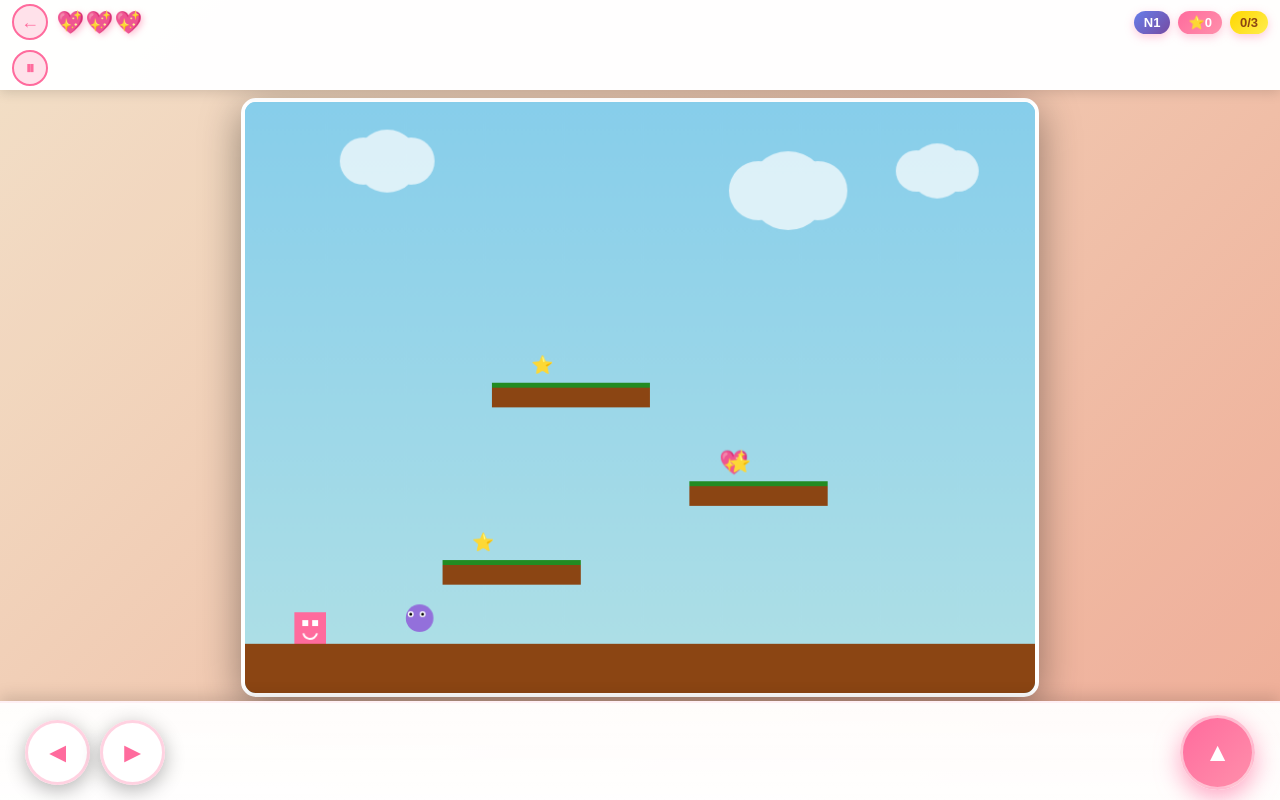
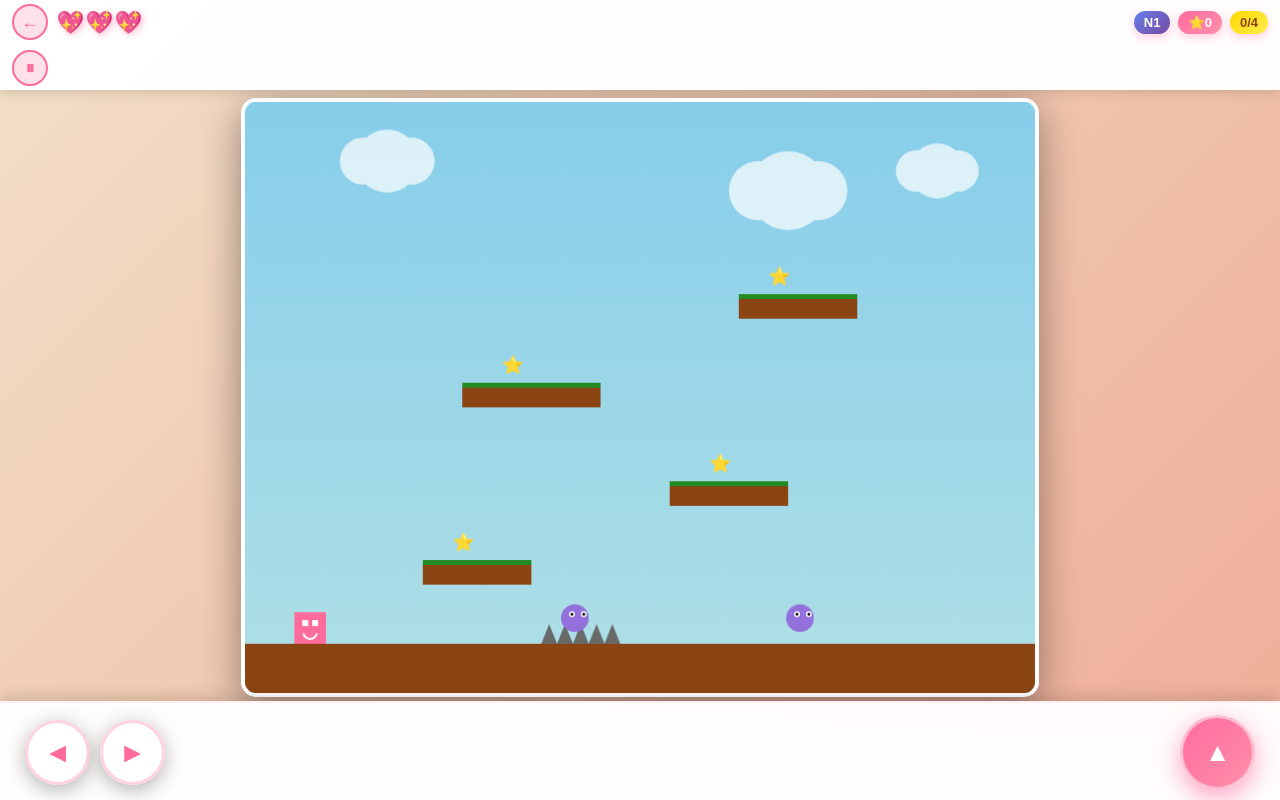
Before and after one commit to Angelinacorr/juegOPrueba, a plain HTML site: page index.html in a window 1280 px wide. Drawn offline with Linux system fonts and the light colour scheme.

Commit message:
Add files via upload

```diff
--- a/index.html
+++ b/index.html
@@ -6,7 +6,7 @@
     <meta name="apple-mobile-web-app-capable" content="yes">
     <meta name="apple-mobile-web-app-status-bar-style" content="black-translucent">
     <meta name="viewport" content="width=device-width, initial-scale=1.0, maximum-scale=1.0, user-scalable=no">
-    <title>Juego de Plataformas - Aventura del Amor</title>
+    <title>Juego de Plataformas - Aventura del Amor (Difícil)</title>
     <style>
         /* Reset y base */
         * {
@@ -658,7 +658,7 @@
                 vy: 0,
                 speed: 5,
                 jumpPower: 13,
-                gravity: 0.6,
+                gravity: 0.65,
                 onGround: false,
                 jumpsLeft: 1,
                 color: '#ff6b9d',
@@ -675,189 +675,224 @@
             let particles = [];
             let movingPlatforms = [];
 
-            // NIVELES MEJORADOS - Estrellas bien ubicadas, sin bugs
+            // NIVELES CON DIFICULTAD AUMENTADA
             const levels = [
                 {
-                    name: "Primeros Pasos del Amor",
-                    gravity: 0.6,
+                    name: "Comienzo del Desafío",
+                    gravity: 0.65,
                     platforms: [
                         { x: 0, y: 550, width: 800, height: 50, type: 'ground' },
-                        { x: 200, y: 470, width: 140, height: 20, type: 'normal' },
-                        { x: 450, y: 390, width: 140, height: 20, type: 'normal' },
-                        { x: 250, y: 290, width: 160, height: 20, type: 'normal' }
+                        { x: 180, y: 470, width: 110, height: 20, type: 'normal' },
+                        { x: 430, y: 390, width: 120, height: 20, type: 'normal' },
+                        { x: 220, y: 290, width: 140, height: 20, type: 'normal' },
+                        { x: 500, y: 200, width: 120, height: 20, type: 'normal' }
                     ],
                     enemies: [
-                        { x: 350, y: 510, width: 28, height: 28, speed: 1.8, dir: 1, minX: 150, maxX: 550 }
-                    ],
-                    traps: [],
-                    hearts: [
-                        { x: 480, y: 350, width: 24, height: 24 }
-                    ],
+                        { x: 320, y: 510, width: 28, height: 28, speed: 2.2, dir: 1, minX: 150, maxX: 500 },
+                        { x: 600, y: 510, width: 28, height: 28, speed: 2, dir: -1, minX: 500, maxX: 750 }
+                    ],
+                    traps: [
+                        { x: 300, y: 530, width: 80, height: 20, type: 'spikes' }
+                    ],
+                    hearts: [],
                     stars: [
-                        { x: 230, y: 435, width: 18, height: 18 },
-                        { x: 490, y: 355, width: 18, height: 18 },
-                        { x: 290, y: 255, width: 18, height: 18 }
+                        { x: 210, y: 435, width: 18, height: 18 },
+                        { x: 470, y: 355, width: 18, height: 18 },
+                        { x: 260, y: 255, width: 18, height: 18 },
+                        { x: 530, y: 165, width: 18, height: 18 }
                     ],
                     powerups: [],
                     movingPlatforms: []
                 },
                 {
-                    name: "Danza de Corazones",
-                    gravity: 0.6,
+                    name: "Saltos Precisos",
+                    gravity: 0.65,
                     platforms: [
-                        { x: 0, y: 550, width: 180, height: 50, type: 'ground' },
-                        { x: 620, y: 550, width: 180, height: 50, type: 'ground' },
-                        { x: 100, y: 430, width: 120, height: 20, type: 'normal' },
-                        { x: 580, y: 430, width: 120, height: 20, type: 'normal' },
-                        { x: 220, y: 280, width: 150, height: 20, type: 'normal' },
-                        { x: 450, y: 280, width: 150, height: 20, type: 'normal' }
+                        { x: 0, y: 550, width: 140, height: 50, type: 'ground' },
+                        { x: 660, y: 550, width: 140, height: 50, type: 'ground' },
+                        { x: 90, y: 430, width: 100, height: 20, type: 'normal' },
+                        { x: 610, y: 430, width: 100, height: 20, type: 'normal' },
+                        { x: 200, y: 320, width: 130, height: 20, type: 'normal' },
+                        { x: 470, y: 320, width: 130, height: 20, type: 'normal' },
+                        { x: 340, y: 210, width: 140, height: 20, type: 'normal' }
                     ],
                     movingPlatforms: [
-                        { x: 300, y: 380, width: 110, height: 20, speed: 2, minX: 250, maxX: 440, dir: 1 }
+                        { x: 280, y: 380, width: 100, height: 20, speed: 2.5, minX: 230, maxX: 470, dir: 1 }
                     ],
                     enemies: [
-                        { x: 100, y: 510, width: 28, height: 28, speed: 2, dir: 1, minX: 0, maxX: 180 },
-                        { x: 660, y: 510, width: 28, height: 28, speed: 2, dir: -1, minX: 620, maxX: 800 }
+                        { x: 80, y: 510, width: 28, height: 28, speed: 2.3, dir: 1, minX: 0, maxX: 140 },
+                        { x: 690, y: 510, width: 28, height: 28, speed: 2.3, dir: -1, minX: 660, maxX: 800 },
+                        { x: 230, y: 280, width: 28, height: 28, speed: 2, dir: 1, minX: 200, maxX: 330 },
+                        { x: 500, y: 280, width: 28, height: 28, speed: 2, dir: -1, minX: 470, maxX: 600 }
                     ],
                     traps: [
-                        { x: 210, y: 530, width: 380, height: 20, type: 'spikes' }
+                        { x: 170, y: 530, width: 460, height: 20, type: 'spikes' },
+                        { x: 320, y: 360, width: 60, height: 20, type: 'fire' }
                     ],
                     hearts: [
-                        { x: 350, y: 340, width: 24, height: 24 }
+                        { x: 370, y: 340, width: 24, height: 24 }
                     ],
                     stars: [
-                        { x: 140, y: 395, width: 18, height: 18 },
-                        { x: 630, y: 395, width: 18, height: 18 },
-                        { x: 260, y: 245, width: 18, height: 18 },
-                        { x: 500, y: 245, width: 18, height: 18 }
+                        { x: 125, y: 395, width: 18, height: 18 },
+                        { x: 650, y: 395, width: 18, height: 18 },
+                        { x: 240, y: 285, width: 18, height: 18 },
+                        { x: 520, y: 285, width: 18, height: 18 },
+                        { x: 380, y: 175, width: 18, height: 18 }
                     ],
                     powerups: [
                         { x: 360, y: 340, width: 20, height: 20, type: 'speed' }
                     ]
                 },
                 {
-                    name: "Camino de las Estrellas",
-                    gravity: 0.6,
+                    name: "Laberinto Elevado",
+                    gravity: 0.65,
                     platforms: [
-                        { x: 0, y: 550, width: 150, height: 50, type: 'ground' },
-                        { x: 650, y: 550, width: 150, height: 50, type: 'ground' },
-                        { x: 130, y: 460, width: 100, height: 20, type: 'normal' },
-                        { x: 580, y: 460, width: 100, height: 20, type: 'normal' },
-                        { x: 200, y: 360, width: 110, height: 20, type: 'normal' },
-                        { x: 510, y: 360, width: 110, height: 20, type: 'normal' },
-                        { x: 340, y: 250, width: 140, height: 20, type: 'normal' },
-                        { x: 280, y: 160, width: 260, height: 20, type: 'normal' }
+                        { x: 0, y: 550, width: 130, height: 50, type: 'ground' },
+                        { x: 670, y: 550, width: 130, height: 50, type: 'ground' },
+                        { x: 120, y: 460, width: 90, height: 20, type: 'normal' },
+                        { x: 590, y: 460, width: 90, height: 20, type: 'normal' },
+                        { x: 180, y: 360, width: 100, height: 20, type: 'normal' },
+                        { x: 520, y: 360, width: 100, height: 20, type: 'normal' },
+                        { x: 330, y: 250, width: 130, height: 20, type: 'normal' },
+                        { x: 250, y: 160, width: 120, height: 20, type: 'normal' },
+                        { x: 450, y: 160, width: 120, height: 20, type: 'normal' }
                     ],
                     movingPlatforms: [
-                        { x: 320, y: 410, width: 100, height: 20, speed: 2, minX: 280, maxX: 460, dir: 1 }
+                        { x: 310, y: 410, width: 90, height: 20, speed: 2.8, minX: 260, maxX: 490, dir: 1 },
+                        { x: 400, y: 310, width: 80, height: 20, speed: 2.2, minX: 340, maxX: 520, dir: -1 }
                     ],
                     enemies: [
-                        { x: 80, y: 510, width: 28, height: 28, speed: 2, dir: 1, minX: 0, maxX: 150 },
-                        { x: 690, y: 510, width: 28, height: 28, speed: 2, dir: -1, minX: 650, maxX: 800 },
-                        { x: 230, y: 320, width: 28, height: 28, speed: 1.5, dir: 1, minX: 200, maxX: 310 }
+                        { x: 70, y: 510, width: 28, height: 28, speed: 2.5, dir: 1, minX: 0, maxX: 130 },
+                        { x: 710, y: 510, width: 28, height: 28, speed: 2.5, dir: -1, minX: 670, maxX: 800 },
+                        { x: 150, y: 420, width: 28, height: 28, speed: 2.2, dir: 1, minX: 120, maxX: 210 },
+                        { x: 220, y: 320, width: 28, height: 28, speed: 2, dir: 1, minX: 180, maxX: 280 },
+                        { x: 560, y: 320, width: 28, height: 28, speed: 2, dir: -1, minX: 520, maxX: 620 }
                     ],
                     traps: [
-                        { x: 180, y: 530, width: 440, height: 20, type: 'spikes' }
+                        { x: 160, y: 530, width: 480, height: 20, type: 'spikes' },
+                        { x: 300, y: 230, width: 50, height: 20, type: 'fire' },
+                        { x: 420, y: 230, width: 50, height: 20, type: 'fire' }
                     ],
                     hearts: [
-                        { x: 385, y: 215, width: 24, height: 24 }
+                        { x: 370, y: 215, width: 24, height: 24 }
                     ],
                     stars: [
-                        { x: 165, y: 425, width: 18, height: 18 },
-                        { x: 620, y: 425, width: 18, height: 18 },
-                        { x: 240, y: 325, width: 18, height: 18 },
-                        { x: 550, y: 325, width: 18, height: 18 },
-                        { x: 380, y: 215, width: 18, height: 18 },
-                        { x: 360, y: 125, width: 18, height: 18 }
+                        { x: 155, y: 425, width: 18, height: 18 },
+                        { x: 630, y: 425, width: 18, height: 18 },
+                        { x: 220, y: 325, width: 18, height: 18 },
+                        { x: 560, y: 325, width: 18, height: 18 },
+                        { x: 370, y: 215, width: 18, height: 18 },
+                        { x: 290, y: 125, width: 18, height: 18 },
+                        { x: 490, y: 125, width: 18, height: 18 }
                     ],
                     powerups: [
-                        { x: 360, y: 370, width: 20, height: 20, type: 'doubleJump' }
+                        { x: 350, y: 370, width: 20, height: 20, type: 'doubleJump' }
                     ]
                 },
                 {
-                    name: "Escalera al Cielo",
-                    gravity: 0.6,
+                    name: "Torres del Destino",
+                    gravity: 0.65,
                     platforms: [
                         { x: 0, y: 550, width: 800, height: 50, type: 'ground' },
-                        { x: 160, y: 450, width: 120, height: 20, type: 'normal' },
-                        { x: 530, y: 450, width: 120, height: 20, type: 'normal' },
-                        { x: 100, y: 340, width: 130, height: 20, type: 'normal' },
-                        { x: 590, y: 340, width: 130, height: 20, type: 'normal' },
-                        { x: 320, y: 240, width: 180, height: 20, type: 'normal' },
-                        { x: 230, y: 150, width: 360, height: 20, type: 'normal' }
+                        { x: 140, y: 450, width: 110, height: 20, type: 'normal' },
+                        { x: 550, y: 450, width: 110, height: 20, type: 'normal' },
+                        { x: 80, y: 340, width: 120, height: 20, type: 'normal' },
+                        { x: 600, y: 340, width: 120, height: 20, type: 'normal' },
+                        { x: 310, y: 240, width: 160, height: 20, type: 'normal' },
+                        { x: 200, y: 150, width: 130, height: 20, type: 'normal' },
+                        { x: 480, y: 150, width: 130, height: 20, type: 'normal' }
                     ],
                     movingPlatforms: [
-                        { x: 360, y: 380, width: 100, height: 20, speed: 1.8, minX: 320, maxX: 480, dir: 1 }
+                        { x: 350, y: 380, width: 90, height: 20, speed: 2.5, minX: 300, maxX: 500, dir: 1 },
+                        { x: 130, y: 280, width: 80, height: 20, speed: 2, minY: 240, maxY: 380, dir: 1, vertical: true },
+                        { x: 610, y: 280, width: 80, height: 20, speed: 2, minY: 240, maxY: 380, dir: -1, vertical: true }
                     ],
                     enemies: [
-                        { x: 400, y: 510, width: 28, height: 28, speed: 2.5, dir: 1, minX: 260, maxX: 540 },
-                        { x: 190, y: 410, width: 28, height: 28, speed: 1.8, dir: 1, minX: 160, maxX: 280 },
-                        { x: 580, y: 410, width: 28, height: 28, speed: 1.8, dir: -1, minX: 530, maxX: 650 }
+                        { x: 380, y: 510, width: 28, height: 28, speed: 2.8, dir: 1, minX: 240, maxX: 560 },
+                        { x: 170, y: 410, width: 28, height: 28, speed: 2.3, dir: 1, minX: 140, maxX: 250 },
+                        { x: 590, y: 410, width: 28, height: 28, speed: 2.3, dir: -1, minX: 550, maxX: 660 },
+                        { x: 110, y: 300, width: 28, height: 28, speed: 2, dir: 1, minX: 80, maxX: 200 },
+                        { x: 650, y: 300, width: 28, height: 28, speed: 2, dir: -1, minX: 600, maxX: 720 }
                     ],
                     traps: [
-                        { x: 110, y: 530, width: 70, height: 20, type: 'spikes' },
-                        { x: 620, y: 530, width: 70, height: 20, type: 'spikes' }
+                        { x: 90, y: 530, width: 90, height: 20, type: 'spikes' },
+                        { x: 620, y: 530, width: 90, height: 20, type: 'spikes' },
+                        { x: 280, y: 220, width: 50, height: 20, type: 'fire' },
+                        { x: 450, y: 220, width: 50, height: 20, type: 'fire' }
                     ],
                     hearts: [
-                        { x: 380, y: 205, width: 24, height: 24 }
+                        { x: 370, y: 205, width: 24, height: 24 }
                     ],
                     stars: [
-                        { x: 195, y: 415, width: 18, height: 18 },
-                        { x: 575, y: 415, width: 18, height: 18 },
-                        { x: 140, y: 305, width: 18, height: 18 },
-                        { x: 635, y: 305, width: 18, height: 18 },
-                        { x: 370, y: 205, width: 18, height: 18 },
-                        { x: 310, y: 115, width: 18, height: 18 },
-                        { x: 490, y: 115, width: 18, height: 18 }
+                        { x: 180, y: 415, width: 18, height: 18 },
+                        { x: 590, y: 415, width: 18, height: 18 },
+                        { x: 125, y: 305, width: 18, height: 18 },
+                        { x: 655, y: 305, width: 18, height: 18 },
+                        { x: 360, y: 205, width: 18, height: 18 },
+                        { x: 250, y: 115, width: 18, height: 18 },
+                        { x: 530, y: 115, width: 18, height: 18 }
                     ],
                     powerups: [
-                        { x: 390, y: 340, width: 20, height: 20, type: 'invincible' }
+                        { x: 380, y: 340, width: 20, height: 20, type: 'invincible' }
                     ]
                 },
                 {
-                    name: "Castillo del Amor Eterno",
-                    gravity: 0.6,
+                    name: "Fortaleza Final",
+                    gravity: 0.65,
                     platforms: [
-                        { x: 0, y: 550, width: 130, height: 50, type: 'ground' },
-                        { x: 670, y: 550, width: 130, height: 50, type: 'ground' },
-                        { x: 150, y: 480, width: 90, height: 20, type: 'normal' },
-                        { x: 570, y: 480, width: 90, height: 20, type: 'normal' },
-                        { x: 110, y: 390, width: 110, height: 20, type: 'normal' },
-                        { x: 590, y: 390, width: 110, height: 20, type: 'normal' },
-                        { x: 240, y: 310, width: 120, height: 20, type: 'normal' },
-                        { x: 450, y: 310, width: 120, height: 20, type: 'normal' },
-                        { x: 330, y: 220, width: 160, height: 20, type: 'normal' },
-                        { x: 270, y: 140, width: 280, height: 20, type: 'normal' }
+                        { x: 0, y: 550, width: 110, height: 50, type: 'ground' },
+                        { x: 690, y: 550, width: 110, height: 50, type: 'ground' },
+                        { x: 140, y: 480, width: 85, height: 20, type: 'normal' },
+                        { x: 575, y: 480, width: 85, height: 20, type: 'normal' },
+                        { x: 100, y: 390, width: 100, height: 20, type: 'normal' },
+                        { x: 600, y: 390, width: 100, height: 20, type: 'normal' },
+                        { x: 230, y: 310, width: 110, height: 20, type: 'normal' },
+                        { x: 460, y: 310, width: 110, height: 20, type: 'normal' },
+                        { x: 320, y: 220, width: 150, height: 20, type: 'normal' },
+                        { x: 240, y: 140, width: 130, height: 20, type: 'normal' },
+                        { x: 440, y: 140, width: 130, height: 20, type: 'normal' },
+                        { x: 350, y: 70, width: 110, height: 20, type: 'normal' }
                     ],
                     movingPlatforms: [
-                        { x: 320, y: 440, width: 110, height: 20, speed: 2, minX: 280, maxX: 450, dir: 1 }
+                        { x: 310, y: 440, width: 100, height: 20, speed: 3, minX: 270, maxX: 490, dir: 1 },
+                        { x: 160, y: 350, width: 90, height: 20, speed: 2.3, minY: 310, maxY: 430, dir: 1, vertical: true },
+                        { x: 550, y: 350, width: 90, height: 20, speed: 2.3, minY: 310, maxY: 430, dir: -1, vertical: true }
                     ],
                     enemies: [
-                        { x: 60, y: 510, width: 28, height: 28, speed: 2.2, dir: 1, minX: 0, maxX: 130 },
-                        { x: 720, y: 510, width: 28, height: 28, speed: 2.2, dir: -1, minX: 670, maxX: 800 },
-                        { x: 175, y: 440, width: 28, height: 28, speed: 1.8, dir: 1, minX: 150, maxX: 240 },
-                        { x: 265, y: 270, width: 28, height: 28, speed: 1.5, dir: 1, minX: 240, maxX: 360 }
+                        { x: 50, y: 510, width: 28, height: 28, speed: 2.8, dir: 1, minX: 0, maxX: 110 },
+                        { x: 730, y: 510, width: 28, height: 28, speed: 2.8, dir: -1, minX: 690, maxX: 800 },
+                        { x: 165, y: 440, width: 28, height: 28, speed: 2.5, dir: 1, minX: 140, maxX: 225 },
+                        { x: 605, y: 440, width: 28, height: 28, speed: 2.5, dir: -1, minX: 575, maxX: 660 },
+                        { x: 260, y: 270, width: 28, height: 28, speed: 2.2, dir: 1, minX: 230, maxX: 340 },
+                        { x: 490, y: 270, width: 28, height: 28, speed: 2.2, dir: -1, minX: 460, maxX: 570 },
+                        { x: 360, y: 180, width: 28, height: 28, speed: 2, dir: 1, minX: 320, maxX: 470 }
                     ],
                     traps: [
-                        { x: 160, y: 530, width: 480, height: 20, type: 'spikes' }
+                        { x: 140, y: 530, width: 520, height: 20, type: 'spikes' },
+                        { x: 250, y: 460, width: 320, height: 20, type: 'fire' },
+                        { x: 350, y: 290, width: 60, height: 20, type: 'fire' },
+                        { x: 290, y: 200, width: 50, height: 20, type: 'fire' },
+                        { x: 440, y: 200, width: 50, height: 20, type: 'fire' }
                     ],
                     hearts: [
-                        { x: 385, y: 185, width: 24, height: 24 },
-                        { x: 365, y: 105, width: 24, height: 24 }
+                        { x: 375, y: 185, width: 24, height: 24 },
+                        { x: 385, y: 35, width: 24, height: 24 }
                     ],
                     stars: [
-                        { x: 180, y: 445, width: 18, height: 18 },
-                        { x: 605, y: 445, width: 18, height: 18 },
-                        { x: 150, y: 355, width: 18, height: 18 },
-                        { x: 635, y: 355, width: 18, height: 18 },
-                        { x: 280, y: 275, width: 18, height: 18 },
-                        { x: 500, y: 275, width: 18, height: 18 },
-                        { x: 380, y: 185, width: 18, height: 18 },
-                        { x: 330, y: 105, width: 18, height: 18 },
-                        { x: 470, y: 105, width: 18, height: 18 }
+                        { x: 170, y: 445, width: 18, height: 18 },
+                        { x: 615, y: 445, width: 18, height: 18 },
+                        { x: 140, y: 355, width: 18, height: 18 },
+                        { x: 645, y: 355, width: 18, height: 18 },
+                        { x: 270, y: 275, width: 18, height: 18 },
+                        { x: 510, y: 275, width: 18, height: 18 },
+                        { x: 370, y: 185, width: 18, height: 18 },
+                        { x: 290, y: 105, width: 18, height: 18 },
+                        { x: 490, y: 105, width: 18, height: 18 },
+                        { x: 385, y: 35, width: 18, height: 18 }
                     ],
                     powerups: [
-                        { x: 360, y: 400, width: 20, height: 20, type: 'invincible' },
+                        { x: 350, y: 400, width: 20, height: 20, type: 'invincible' },
+                        { x: 170, y: 350, width: 20, height: 20, type: 'doubleJump' },
                         { x: 385, y: 275, width: 20, height: 20, type: 'speed' }
                     ]
                 }
@@ -1044,7 +1079,7 @@
                 if (!level) {
                     gameRunning = false;
                     setTimeout(() => {
-                        alert('🎉 ¡FELICIDADES! 🎉\n\n¡Has completado todos los niveles!\n\nPuntuación final: ' + score + '\n\n💖 Eres increíble 💖');
+                        alert('🎉 ¡FELICIDADES! 🎉\n\n¡Has completado todos los niveles!\n\nPuntuación final: ' + score + '\n\n💖 ¡Eres un maestro! 💖');
                         resetGame();
                     }, 100);
                     return;
@@ -1176,7 +1211,7 @@
                 if (!overlay || !textEl) return;
 
                 const level = levels[currentLevel - 1];
-                textEl.textContent = `¡Has superado "${level.name}"!\n\n⭐ Puntos: ${score}\n\n¡Sigue adelante! 💖`;
+                textEl.textContent = `¡Has superado "${level.name}"!\n\n⭐ Puntos: ${score}\n\n¡Excelente trabajo! 💖`;
                 overlay.classList.add('active');
                 gameRunning = false;
             }
```
